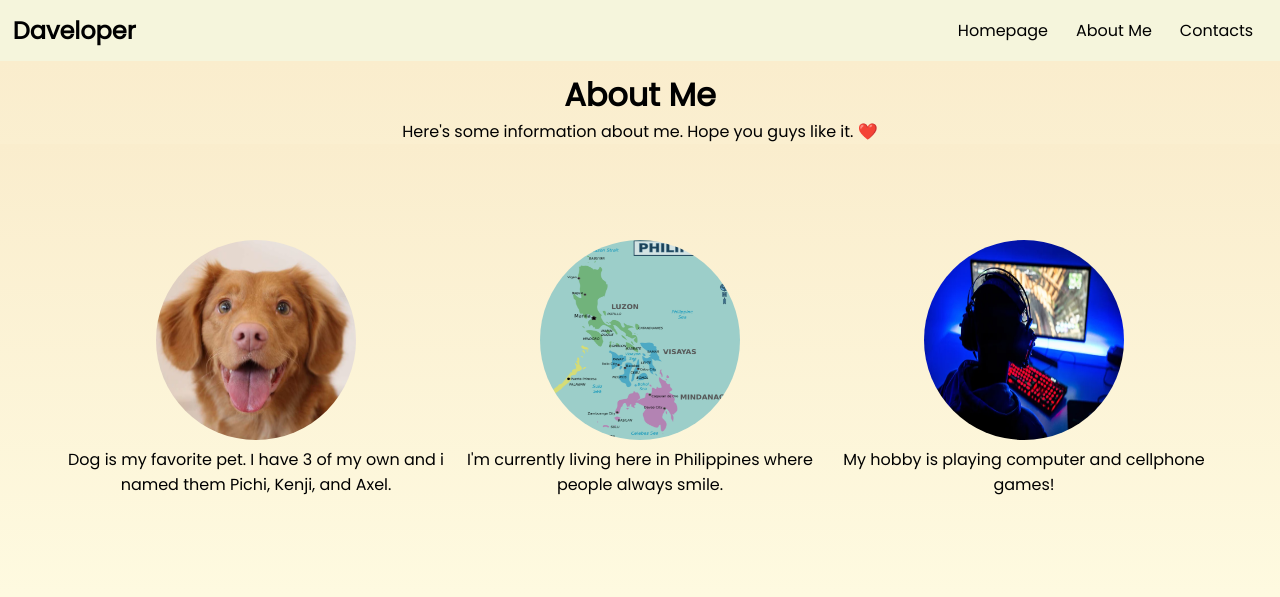
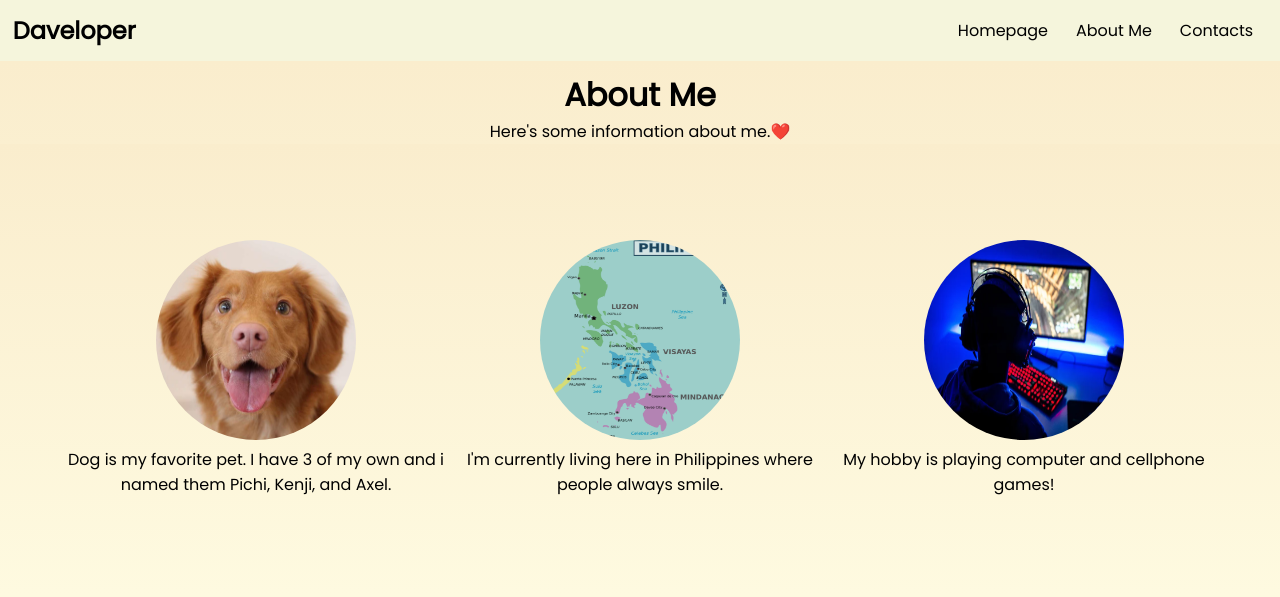
Before and after one commit to Itchaboidavid/personalWebsite, a plain HTML site: page about.html in a window 1280 px wide. Shown: the top 597 px of the page. Drawn offline with Linux system fonts and the light colour scheme.

Commit message:
Update about.html

```diff
--- a/about.html
+++ b/about.html
@@ -32,7 +32,7 @@
       <div class="about-me">
         <div class="about-me-container">
           <h1>About Me</h1>
-          <p>Here's some information about me. Hope you guys like it. ❤️</p>
+          <p>Here's some information about me.❤️</p>
           <div class="about-me-images">
             <div class="about-me-images1">
               <img src="images/dogs.jpg" alt="a dog with its tongue out" />
```
